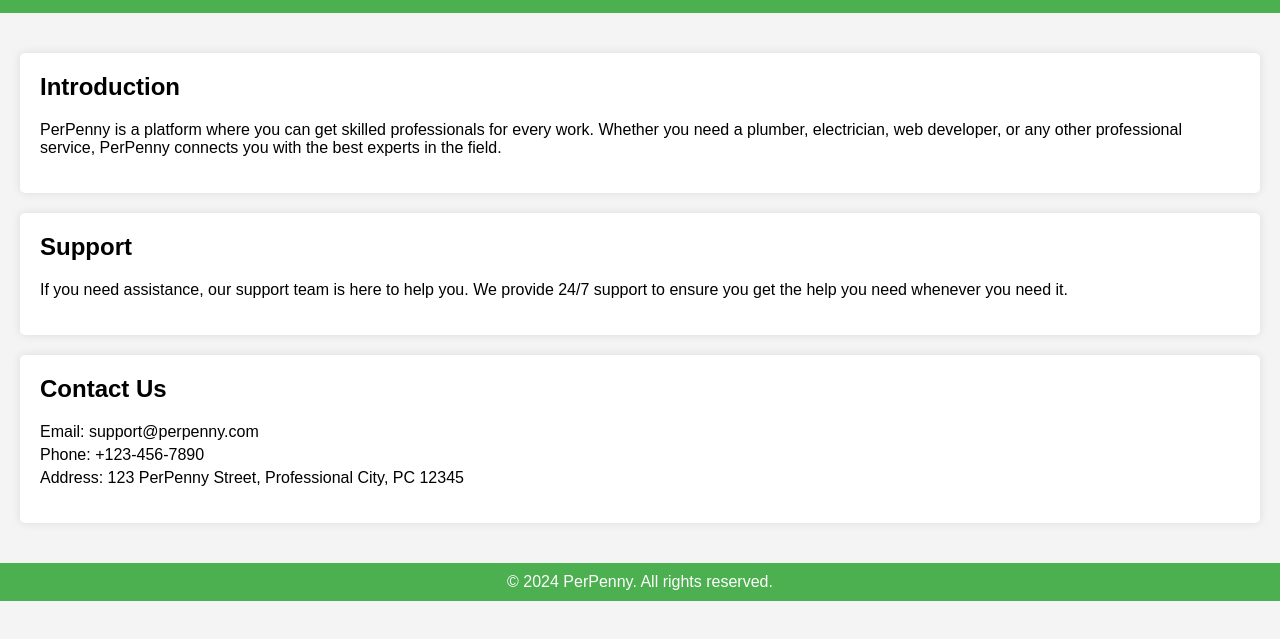
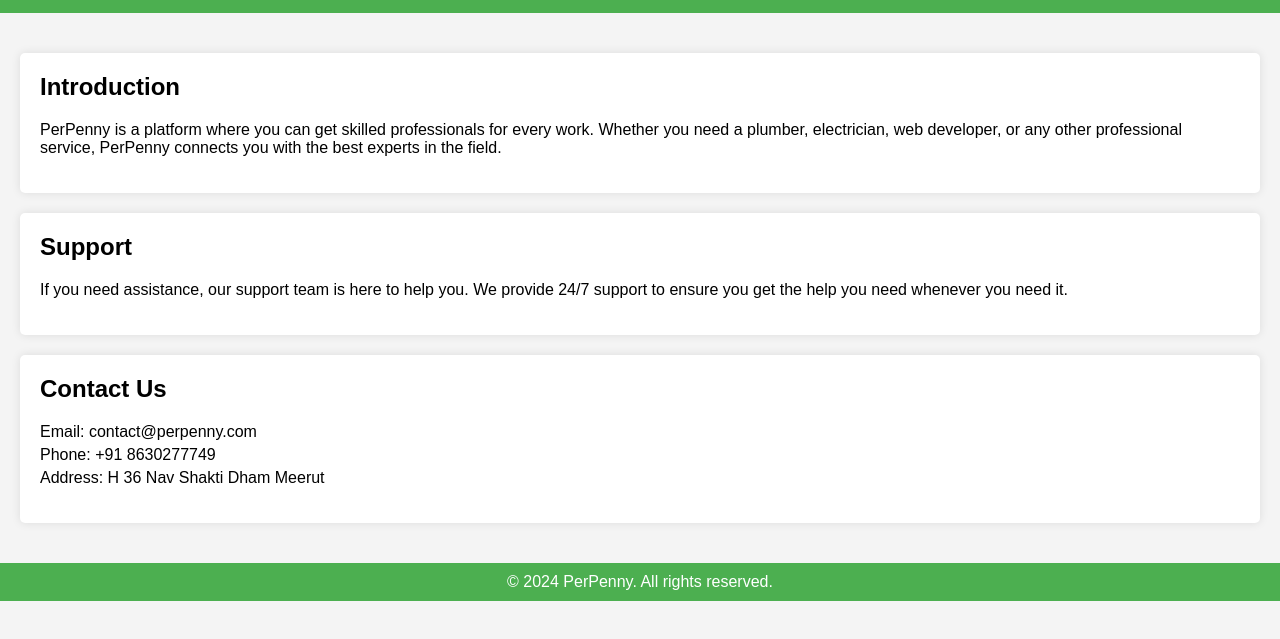
Before and after one commit to nishantsirohi23/perpenny, a plain HTML site: page index.html in a window 1280 px wide. Shown: the part 115-754 px from the top of the page. Drawn offline with Linux system fonts and the light colour scheme.

Commit message:
Update index.html

```diff
--- a/index.html
+++ b/index.html
@@ -54,7 +54,7 @@
 
 <div class="header">
     <h1>Welcome to PerPenny</h1>
-    <a href="https://downloadlink.com/perpenny" target="_blank">Download PerPenny App</a>
+    <a href="https://play.google.com/store/apps/details?id=com.nishantsirohi.perwork&hl=en_US" target="_blank">Download PerPenny App</a>
 </div>
 
 <div class="container">
@@ -71,9 +71,9 @@
     <div class="section" id="contact">
         <h2>Contact Us</h2>
         <ul class="contact-info">
-            <li>Email: support@perpenny.com</li>
-            <li>Phone: +123-456-7890</li>
-            <li>Address: 123 PerPenny Street, Professional City, PC 12345</li>
+            <li>Email: contact@perpenny.com</li>
+            <li>Phone: +91 8630277749</li>
+            <li>Address: H 36 Nav Shakti Dham Meerut</li>
         </ul>
     </div>
 </div>
```
